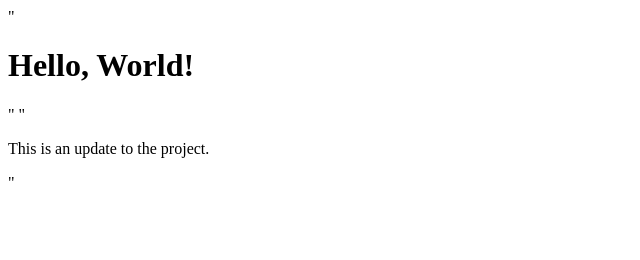
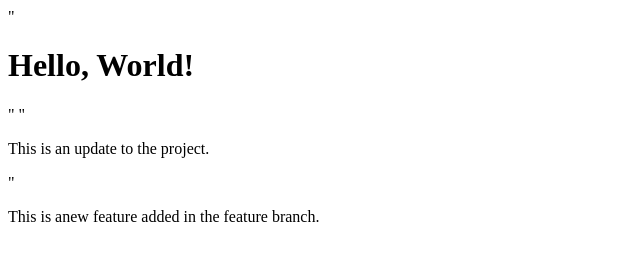
Before and after one commit to varsha1872003/MYPROJECT, a plain HTML site: page index.html in a window 1280 px wide. Shown: the whole page, without its empty margins (0-640 px from the left). Drawn offline with Linux system fonts and the light colour scheme.

Commit message:
Added a new feature paragraphin index.html

```diff
--- a/index.html
+++ b/index.html
@@ -1,2 +1,2 @@
 "<!DOCTYPE html><html><head><title>My Project</title></head><body><h1>Hello, World!</h1></body></html>"
-"<p>This is an update to the project.</p>"
+"<p>This is an update to the project.</p>"<p>This is anew feature added in the feature branch.</p>
```
